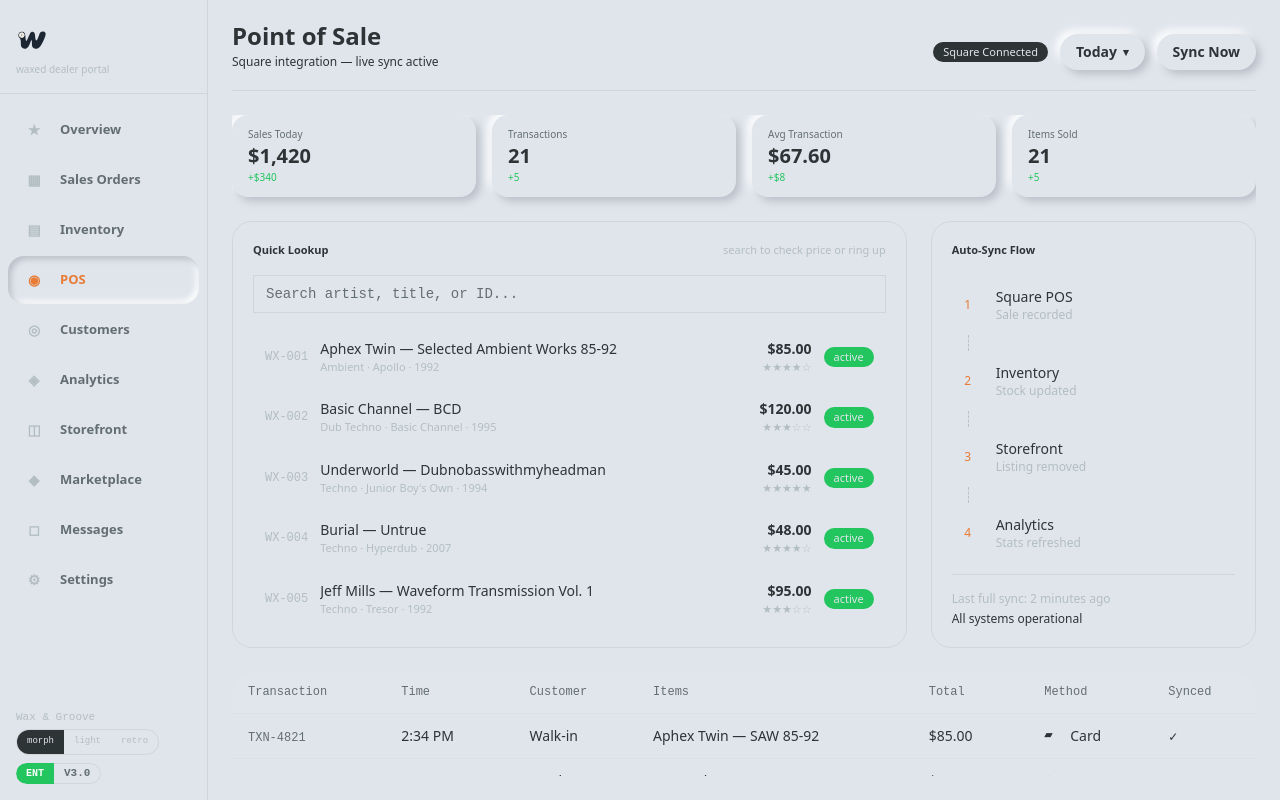
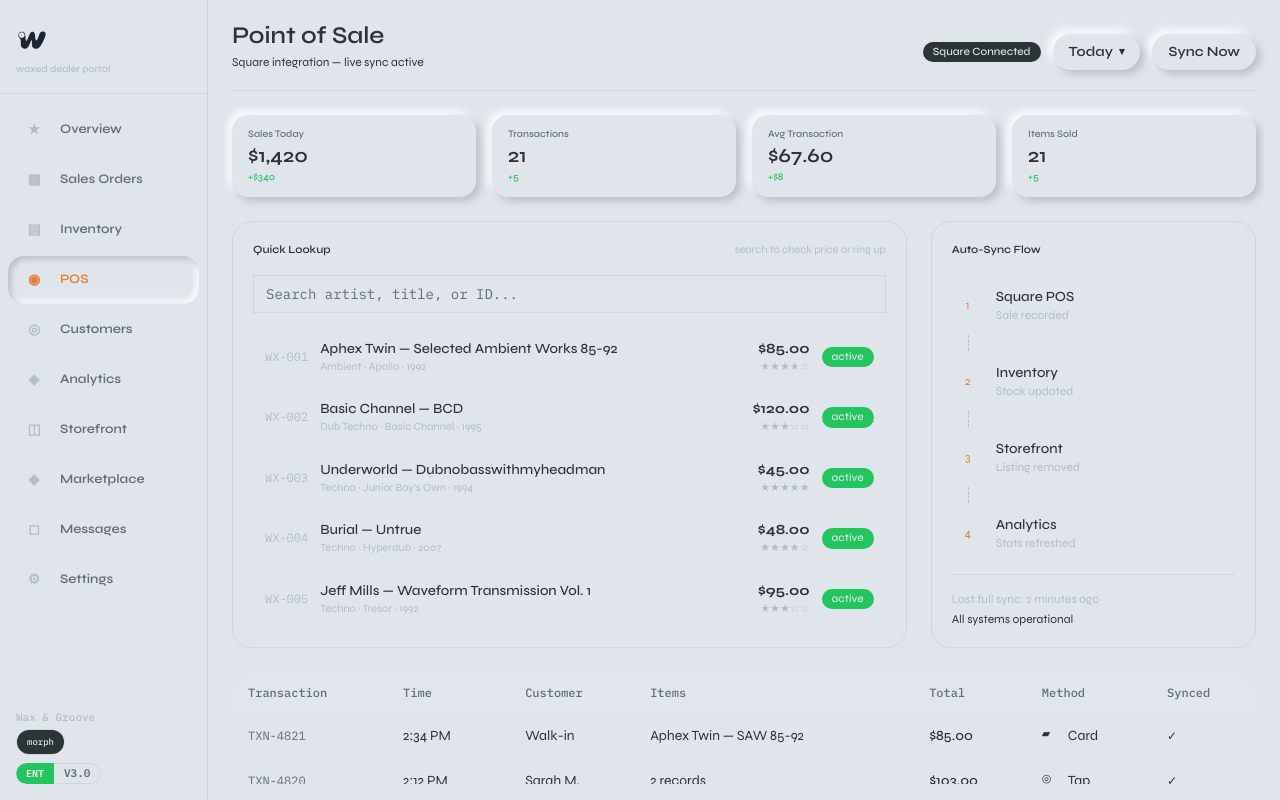
Before and after one commit to geoffreyhufford-boop/waxed-enterprise, a Next.js app: page /dashboard/pos in a window 1280 px wide. Built offline with nearby package versions, Linux system fonts and the light colour scheme.

Commit message:
Minor: POS padding fix, Google Fonts preconnect, single theme toggle
Co-Authored-By: Claude Opus 4.6 <noreply@anthropic.com>

```diff
--- a/app/dashboard/pos/page.tsx
+++ b/app/dashboard/pos/page.tsx
@@ -37,7 +37,7 @@ export default function POSPage() {
     }
    />
 
-   <div className="flex-1 min-h-0 overflow-y-auto">
+   <div className="flex-1 min-h-0 overflow-y-auto p-2 -m-2">
    {/* Quick Stats */}
    <div className="grid grid-cols-2 lg:grid-cols-4 gap-4 mb-6">
     {posQuickStats.map((stat) => (
--- a/app/layout.tsx
+++ b/app/layout.tsx
@@ -32,6 +32,9 @@ export default function RootLayout({
   return (
     <html lang="en" className="dark" suppressHydrationWarning>
       <head>
+        <link rel="preconnect" href="https://fonts.googleapis.com" />
+        <link rel="preconnect" href="https://fonts.gstatic.com" crossOrigin="anonymous" />
+        <link href="https://fonts.googleapis.com/css2?family=Syne:wght@400..800&family=IBM+Plex+Mono:ital,wght@0,400;0,500;0,600;0,700;1,400&display=swap" rel="stylesheet" />
         <script dangerouslySetInnerHTML={{ __html: `
           (function(){var t=localStorage.getItem('waxe-theme');
           if(t==='light'||t==='retro'){document.documentElement.classList.remove('dark');document.documentElement.classList.add(t)}})()
--- a/components/dashboard/Sidebar.tsx
+++ b/components/dashboard/Sidebar.tsx
@@ -62,7 +62,7 @@ export default function Sidebar() {
             style={{ fontFamily: 'var(--font-mono)', height: 26 }}
             aria-label={`Switch theme (current: ${theme})`}
           >
-            {([['dark', 'morph'], ['light', 'light'], ['retro', 'retro']] as const).map(([mode, label]) => (
+            {([['dark', 'morph']] as const).map(([mode, label]) => (
               <span
                 key={mode}
                 className="text-[9px] font-medium px-2.5 flex items-center h-full transition-colors"
```
